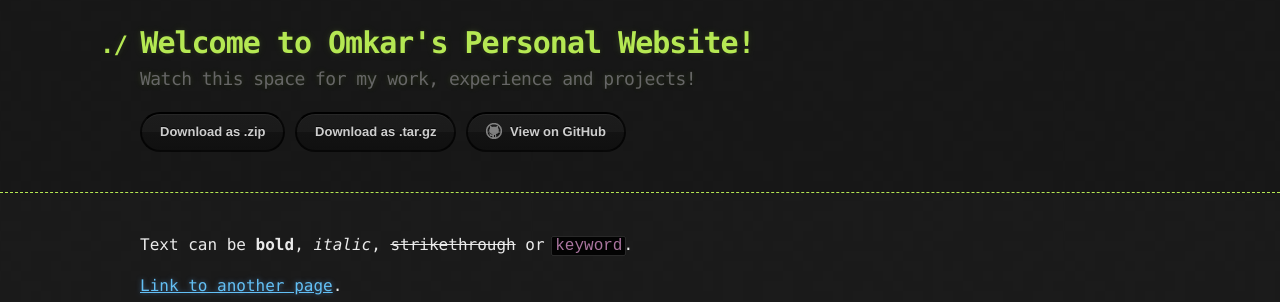
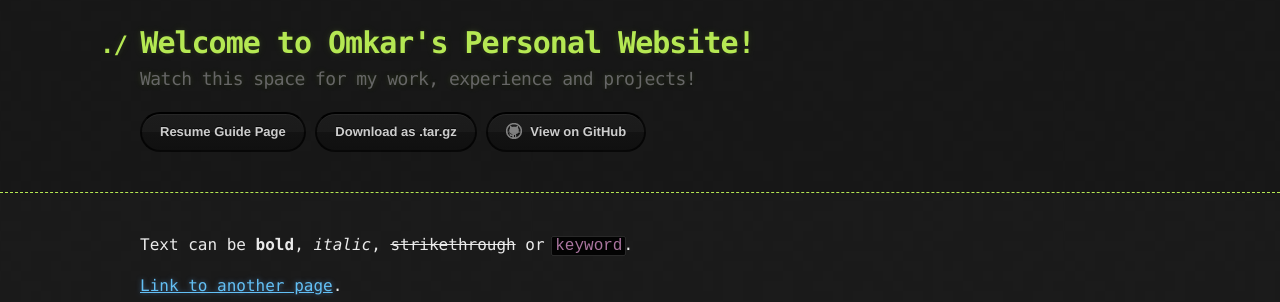
Before and after one commit to osabnis/osabnis.github.io, a Jekyll site: the page built from index.md, in a window 1280 px wide and 900 px high. Shown: the top 302 px of the window. Built offline with Jekyll 4.4.1, drawn with Linux system fonts in a browser that asks for light colours.

Commit message:
Update default.html

```diff
--- a/_layouts/default.html
+++ b/_layouts/default.html
@@ -21,7 +21,7 @@
 
         <section id="downloads">
           {% if site.show_downloads %}
-            <a href="{{ site.github.zip_url }}" class="btn">Download as .zip</a>
+            <a href="https://careers.usc.edu/files/2018/08/Resume_Guide.pdf" class="btn">Resume Guide Page</a>
             <a href="{{ site.github.tar_url }}" class="btn">Download as .tar.gz</a>
           {% endif %}
           <a href="{{ site.github.repository_url }}" class="btn btn-github"><span class="icon"></span>View on GitHub</a>
```
